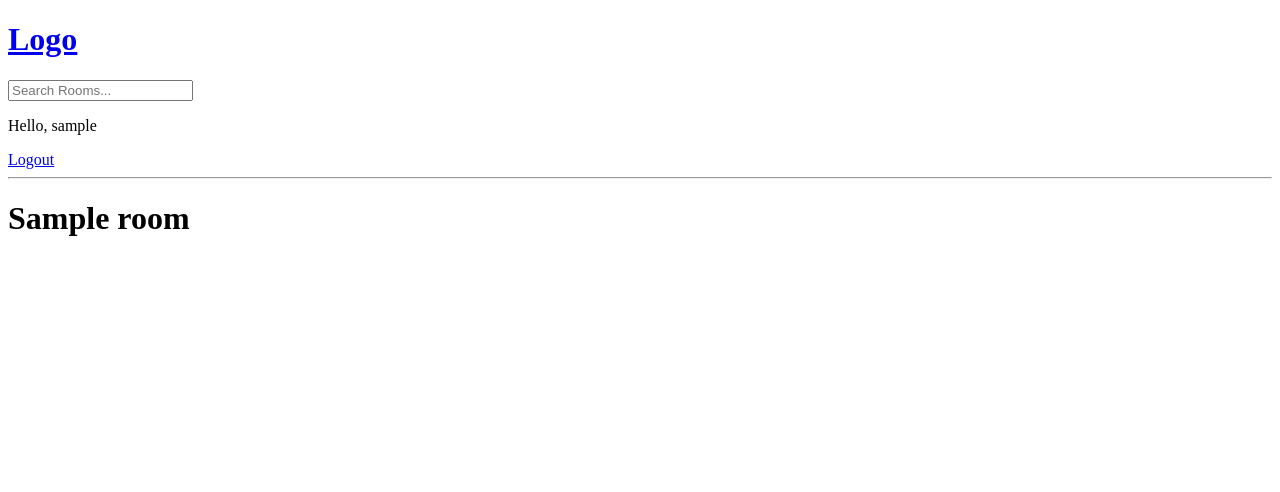
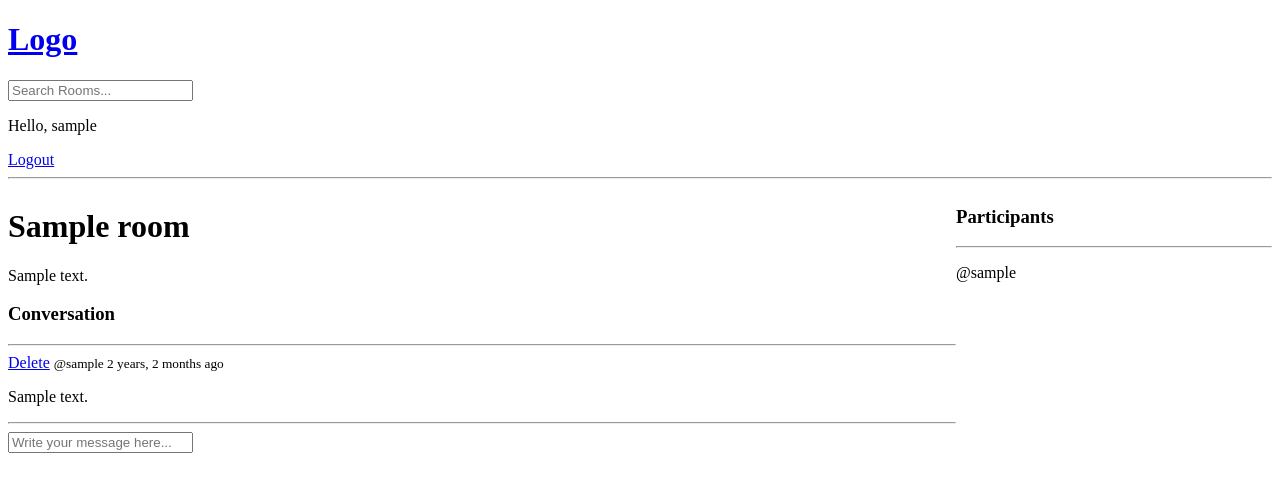
Before and after one commit to pavoli/django_discord, a Django app: page /room/1/ in a window 1280 px wide. Shown: the top 492 px of the page. Run offline with Django 4.2, Linux system fonts and the light colour scheme; a user stored in the database is signed in; tables that the repository leaves empty hold one stand-in row (values such as "Sample post").

Commit message:
add crud for messages

```diff
--- a/base_app/models.py
+++ b/base_app/models.py
@@ -16,7 +16,8 @@ class Room(models.Model):
     topic = models.ForeignKey(Topic, on_delete=models.SET_NULL, null=True)
     name = models.CharField(max_length=200)
     description = models.TextField(null=True, blank=True)
-    # participants =
+    participants = models.ManyToManyField(
+        User, related_name='participants', blank=True)
     updated = models.DateTimeField(auto_now=True)
     created = models.DateTimeField(auto_now_add=True)
 
--- a/base_app/templates/base_app/room.html
+++ b/base_app/templates/base_app/room.html
@@ -2,6 +2,53 @@
 
 {% block content %}
 
-<h1>{{ room.name }}</h1>
+<style>
+    .room-container {
+        display: grid;
+        grid-template-columns: 3fr 1fr;
+    }
+
+</style>
+
+<div class="room-container">
+    <div>
+        <h1>{{ room.name }}</h1>
+        <p>{{ room.description }}</p>
+        <div class="comment-wrapper">
+            <h3>Conversation</h3>
+            <hr>
+
+            {% for msg in room_messages %}
+            <div>
+                {% if request.user == msg.user %}
+                <a href="{% url 'delete-message' msg.id %}">Delete</a>
+                {% endif %}
+
+                <small>@{{ msg.user }} {{ msg.created|timesince }} ago</small>
+                <p>{{ msg.body }}</p>
+                <hr>
+            </div>
+            {% endfor %}
+        </div>
+
+        {% if request.user.is_authenticated %}
+        <div class="comment-form">
+            <form action="" method="post">
+                {% csrf_token %}
+                <input type="text" name="body" placeholder="Write your message here...">
+            </form>
+        </div>
+        {% endif %}
+    </div>
+    <div>
+        <h3>Participants</h3>
+        <hr>
+        {% for user in participants %}
+        <div>
+            <p>@{{ user.username }}</p>
+        </div>
+        {% endfor %}
+    </div>
+</div>
 
 {% endblock content %}
--- a/base_app/urls.py
+++ b/base_app/urls.py
@@ -11,4 +11,5 @@ urlpatterns = [
     path('create-room/', views.createRoom, name='create-room'),
     path('update-room/<str:pk>/', views.updateRoom, name='update-room'),
     path('delete-room/<str:pk>/', views.deleteRoom, name='delete-room'),
+    path('delete-message/<str:pk>/', views.deleteMessage, name='delete-message'),
 ]
--- a/base_app/views.py
+++ b/base_app/views.py
@@ -8,7 +8,7 @@ from django.http import HttpResponse
 from django.shortcuts import render, redirect
 
 from .forms import RoomForm
-from .models import Room, Topic
+from .models import Message, Room, Topic
 
 # Create your views here.
 
@@ -90,8 +90,22 @@ def home(request):
 
 def room(request, pk):
     room = Room.objects.get(id=pk)
+    room_messages = room.message_set.all().order_by('-created')
+    participants = room.participants.all()
+
+    if request.method == 'POST':
+        message = Message.objects.create(
+            user=request.user,
+            room=room,
+            body=request.POST.get('body')
+        )
+        room.participants.add(request.user)
+        return redirect('room', pk=room.id)
+
     context = {
         'room': room,
+        'room_messages': room_messages,
+        'participants': participants,
     }
 
     return render(request, 'base_app/room.html', context)
@@ -145,3 +159,17 @@ def deleteRoom(request, pk):
         return redirect('home')
 
     return render(request, 'base_app/delete.html', {'obj': room})
+
+
+@login_required(login_url='login')
+def deleteMessage(request, pk):
+    message = Message.objects.get(id=pk)
+
+    if request.user != message.user:
+        return HttpResponse('You are not allowed here!!!')
+
+    if request.method == 'POST':
+        message.delete()
+        return redirect('home')
+
+    return render(request, 'base_app/delete.html', {'obj': message})
```
Also changed, not shown: base_app/migrations/0003_alter_room_options_room_participants.py (added).
